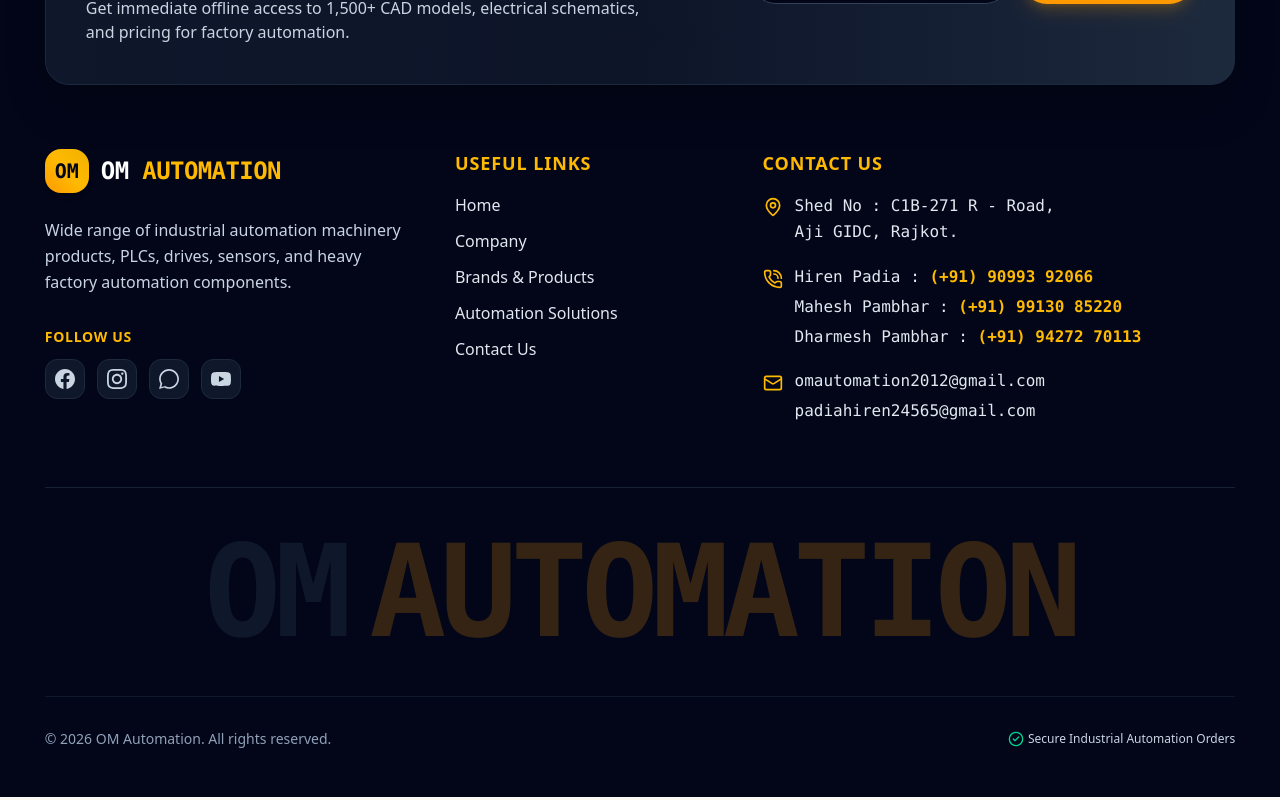
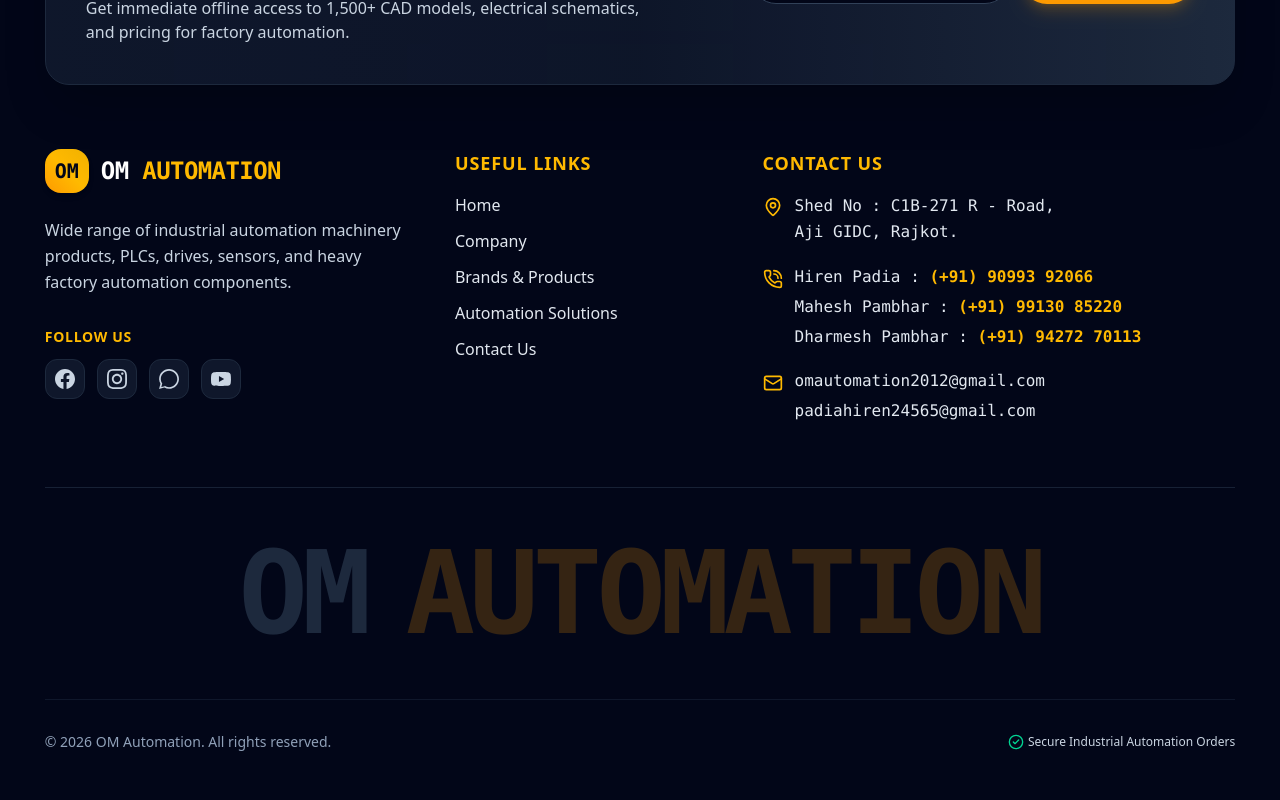
Before and after one commit to Shrey819/Web, a Next.js app: page /contact in a window 1280 px wide. Shown: the part 1145-1945 px from the top of the page. Built offline with nearby package versions, Linux system fonts and the light colour scheme.

Commit message:
feat: add interactive per-letter glowing hover effect to OM AUTOMATION wordmark

```diff
--- a/components/layout/Footer.tsx
+++ b/components/layout/Footer.tsx
@@ -192,11 +192,32 @@ export function Footer() {
           </div>
         </div>
 
-        {/* Large Brand Wordmark Section */}
-        <div className="py-10 border-b border-slate-900 text-center">
-          <div className="text-[10vw] font-black tracking-tighter leading-none select-none font-mono flex justify-center flex-wrap gap-x-6 text-slate-900">
-            <span>OM</span>
-            <span className="text-amber-500/20">AUTOMATION</span>
+        {/* Large Brand Wordmark Section with Per-Letter Hover Effect */}
+        <div className="py-12 border-b border-slate-900 text-center overflow-hidden">
+          <div className="text-[9vw] font-black tracking-tighter leading-none select-none font-mono flex justify-center items-center flex-wrap gap-x-6 sm:gap-x-10">
+            {/* OM */}
+            <div className="flex">
+              {Array.from("OM").map((char, i) => (
+                <span
+                  key={`om-${i}`}
+                  className="text-slate-800 cursor-pointer transition-all duration-300 hover:text-amber-400 hover:-translate-y-4 hover:scale-110 hover:drop-shadow-[0_0_35px_rgba(251,191,36,0.95)] inline-block"
+                >
+                  {char}
+                </span>
+              ))}
+            </div>
+
+            {/* AUTOMATION */}
+            <div className="flex">
+              {Array.from("AUTOMATION").map((char, i) => (
+                <span
+                  key={`auto-${i}`}
+                  className="text-amber-500/20 cursor-pointer transition-all duration-300 hover:text-amber-400 hover:-translate-y-4 hover:scale-110 hover:drop-shadow-[0_0_35px_rgba(251,191,36,0.95)] inline-block"
+                >
+                  {char}
+                </span>
+              ))}
+            </div>
           </div>
         </div>
 
```
